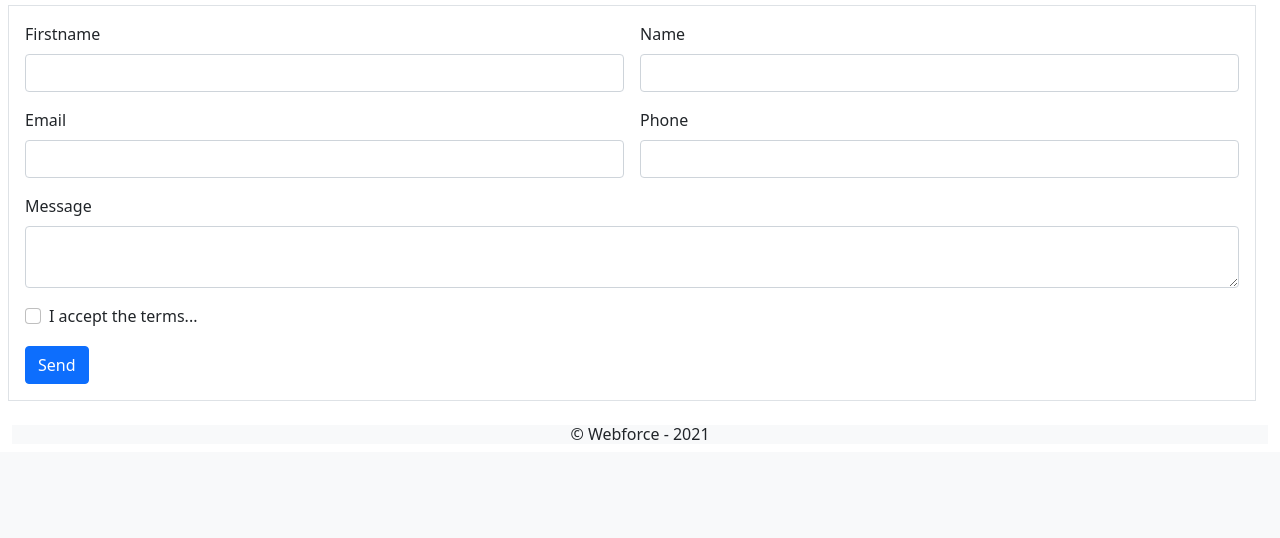
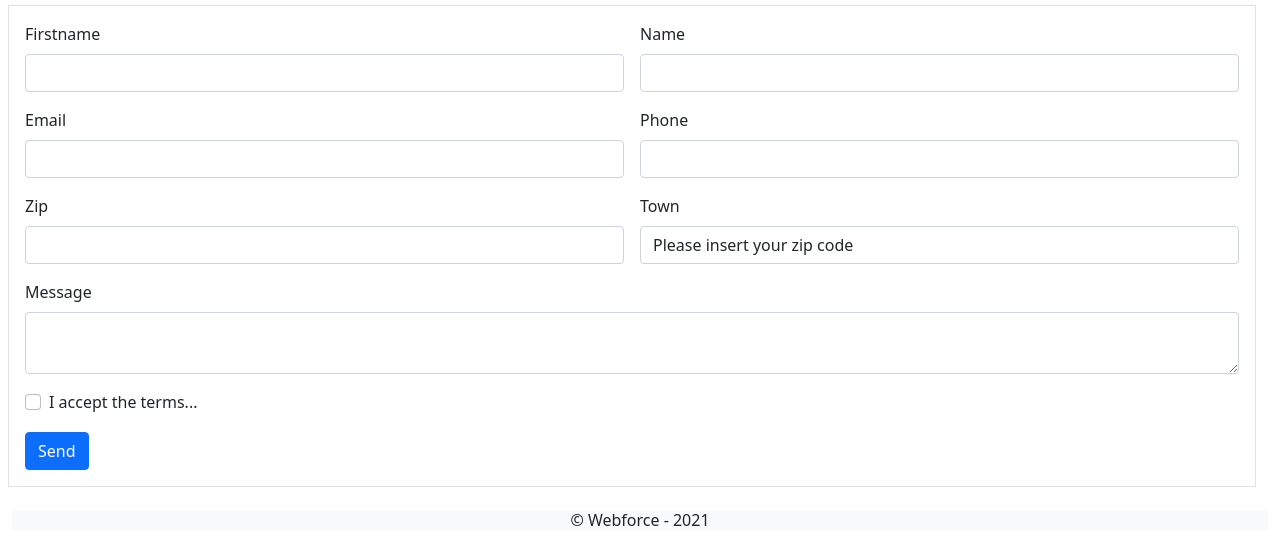
Before and after one commit to dekpo/phpSmallCMS, a PHP site: page /contact.php in a window 1280 px wide. Shown: the part 601-1139 px from the top of the page. Before the commit the page ends 1041 px from the top, so only its background shows below. Run offline with PHP 8.4, Linux system fonts and the light colour scheme.

Commit message:
Added an ajax call for zipcode and towns...

```diff
--- a/contact.php
+++ b/contact.php
@@ -1,12 +1,12 @@
 <?php
 require("./inc/library.php");
-if (!empty($_POST)){
+if (!empty($_POST)) {
     $contact = "";
-    foreach($_POST as $k=>$v){
-        $contact .=$k.": ".clearInput($v)."\n";
+    foreach ($_POST as $k => $v) {
+        $contact .= $k . ": " . clearInput($v) . "\n";
     }
     //print_r_pre($contact);
-    writeAllTxt("./assets/contact/forms/". date("Y-m-d_H-i-s") . ".txt", $contact);
+    writeAllTxt("./assets/contact/forms/" . date("Y-m-d_H-i-s") . ".txt", $contact);
 }
 ?>
 <!doctype html>
@@ -54,6 +54,16 @@ if (!empty($_POST)){
                     <label for="phone" class="form-label">Phone</label>
                     <input type="text" class="form-control" id="phone" name="phone">
                 </div>
+                <div class="col-md-6">
+                    <label for="zip" class="form-label">Zip</label>
+                    <input onkeyup="loadTown(this.value)" type="text" class="form-control" id="zip" name="zip" required>
+                </div>
+                <div class="col-md-6">
+                    <label for="town" class="form-label">Town</label>
+                    <select type="text" class="form-control" id="town" name="town" required>
+                        <option value="">Please insert your zip code</option>
+                    </select>
+                </div>
                 <div class="col-12">
                     <label for="address" class="form-label">Message</label>
                     <textarea id="message" name="message" rwo="5" class="form-control" style="width:100%" required></textarea>
@@ -76,6 +86,25 @@ if (!empty($_POST)){
     <!-- Footer -->
     <?php include("./parts/footer.php") ?>
     <!-- End Footer -->
+    <script>
+        const townSelect = document.getElementById('town');
+        function loadTown(str) {
+            let townOptions = "";
+            if (str.length<3) return;
+            fetch('./ajax/zipToTown.php?search='+str)
+                .then(function (response) {
+                    return response.json();
+                })
+                .then(function (data) {
+                    console.log(data);
+                    let townOptions = "<option value=''>Please select your town</option>\n";
+                    for(let item of data){
+                        townOptions+="<option>"+item['ville_nom']+"</option>\n";
+                    }
+                    townSelect.innerHTML = townOptions;
+                });
+        }
+    </script>
 </body>
 
 </html>
--- a/inc/config.php
+++ b/inc/config.php
@@ -1,4 +1,7 @@
 <?php
+define("PDO_DSN","mysql:host=localhost;dbname=DB");
+define("PDO_USER","root");
+define("PDO_PWD","root");
 define("ADMIN_USER","dekpo");
 // 1234 en md5
 define("ADMIN_PWD","81dc9bdb52d04dc20036dbd8313ed055");
--- a/inc/library.php
+++ b/inc/library.php
@@ -1,5 +1,16 @@
 <?php
-// Fonction de logout()
+// Fonction PDO Connect
+function pdo_db($dsn,$user,$pwd,$dev=true){
+    try {
+        $pdo = new PDO($dsn,$user,$pwd);
+        if ($dev) $pdo->setAttribute(PDO::ATTR_ERRMODE, PDO::ERRMODE_EXCEPTION);
+    } catch (PDOException $e) {
+        die("Oups PDO error: " . $e->getMessage());
+    }
+    return $pdo;
+}
+
+// Fonction de logout() Http auth
 function logOut(){
     header('HTTP/1.0 401 Unauthorized');
     die('<h1>Server says 401 (Unauthorized),<br> You must go <a href="../">Out !!!</a></h1>');
```
Also changed, not shown: ajax/zipToTown.php (added, +16 -0 lines).
